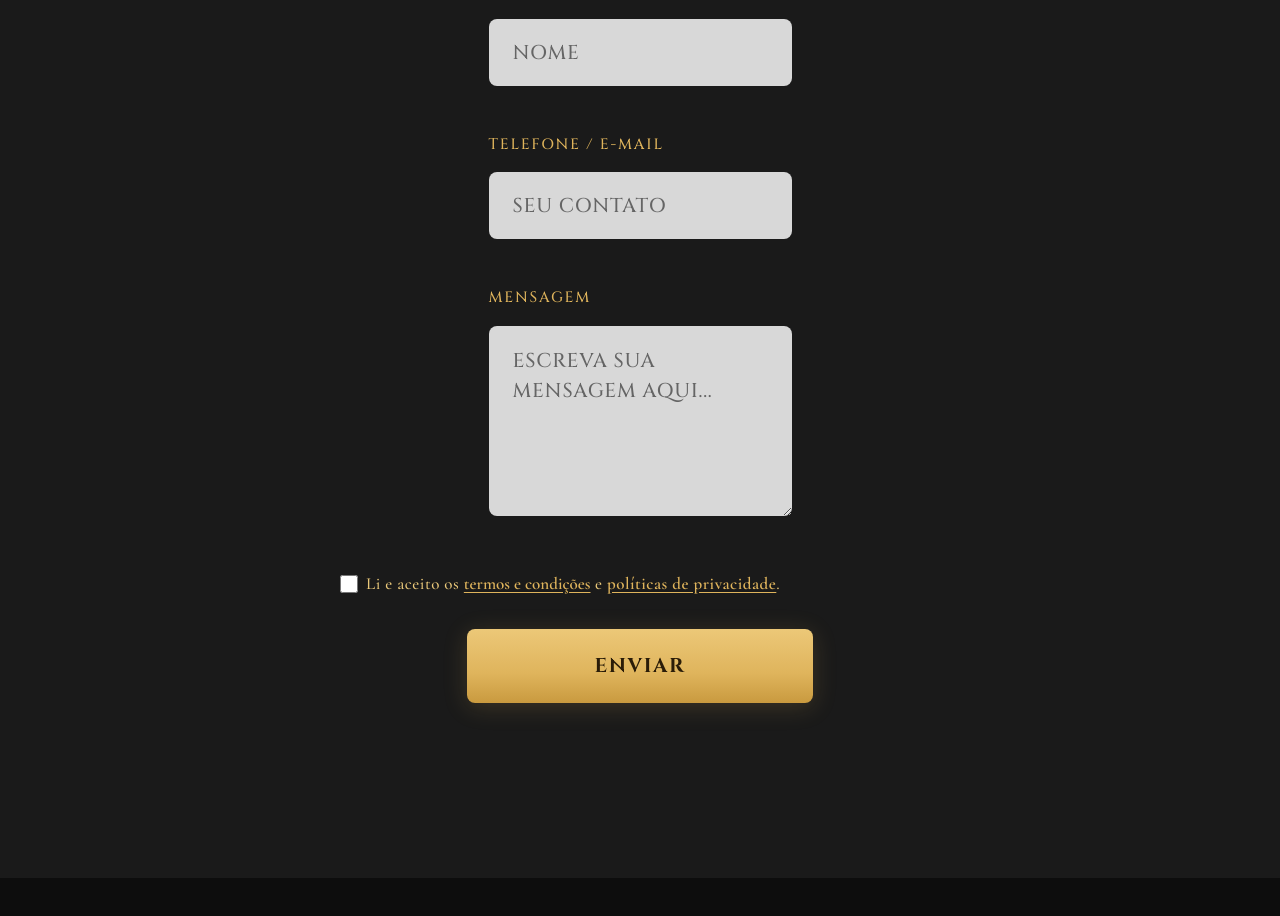
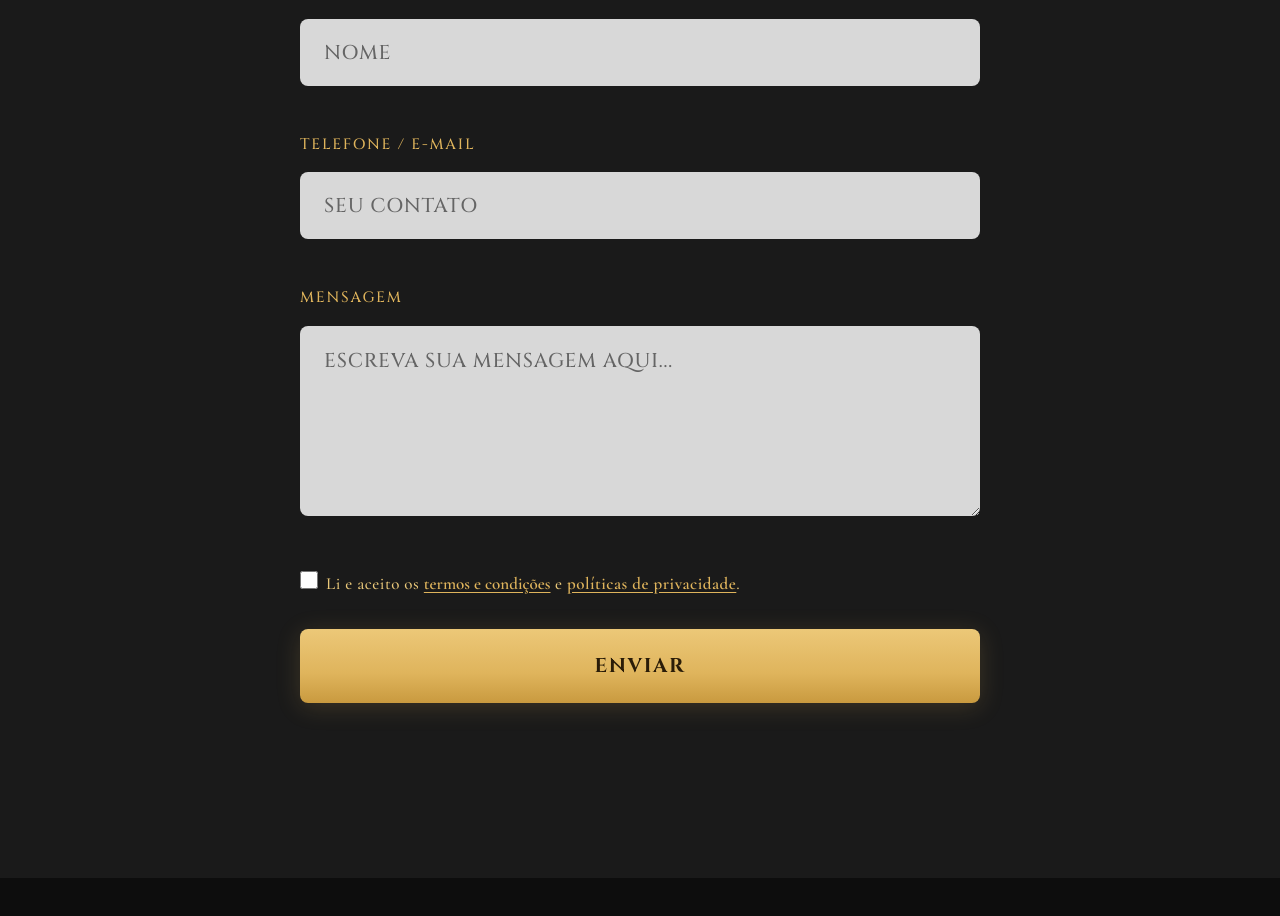
Before and after one commit to 7-Seas-Global-and-Hafen-Consolidators/7-seas-global-website, a React (Vite) app: page / in a window 1280 px wide. Shown: the part 6260-7176 px from the top of the page. Built offline with nearby package versions, Linux system fonts and the light colour scheme.

Commit message:
#2 feat: corrected the style for adapt the checkbox.

```diff
--- a/src/styles/components.css
+++ b/src/styles/components.css
@@ -183,7 +183,7 @@
 }
 
 .btn--block {
-  width: 40%;
+  width: 100%;
   padding: 22px;
   border-radius: var(--radius-sm);
   border: none;
@@ -192,6 +192,7 @@
   font-size: 20px;
   font-weight: 700;
   box-shadow: var(--shadow-gold);
+  transition: transform var(--dur-fast) var(--ease), filter var(--dur-fast) var(--ease);
 }
 
 .btn--block:hover {
@@ -423,17 +424,19 @@
 .form {
   display: flex;
   flex-direction: column;
-  justify-content: center;
-  align-items: center;
-  margin-top: var(--sp-8);
+  margin: var(--sp-8) auto 0;
+  width: 100%;
+  max-width: 680px;
 }
 
 .field {
+  width: 100%;
   margin-bottom: var(--sp-6);
 }
 
 .field__label {
   display: block;
+  text-align: left;
   font-family: var(--font-display);
   color: var(--c-gold);
   text-transform: uppercase;
@@ -443,6 +446,7 @@
 }
 
 .field__input {
+  width: 100%;
   height: 100%;
   padding: 20px 24px;
   border-radius: var(--radius-sm);
@@ -737,13 +741,12 @@
   text-underline-offset: 4px;
 }
 
-/* --- Checkbox de Consentimento --- */
 .field--checkbox {
   display: flex;
   align-items: flex-start;
   gap: var(--sp-2);
   width: 100%;
-  max-width: 600px; /* Alinha com a largura ideal de inputs */
+  max-width: 600px;
   margin-bottom: var(--sp-5);
 }
 
@@ -751,11 +754,12 @@
   accent-color: var(--c-gold);
   width: 18px;
   height: 18px;
-  margin-top: 4px;
+  flex-shrink: 0;
   cursor: pointer;
 }
 
 .field__label-checkbox {
+  text-align: left;
   font-family: var(--font-body);
   font-size: var(--fs-body);
   color: var(--c-text-body);
```
